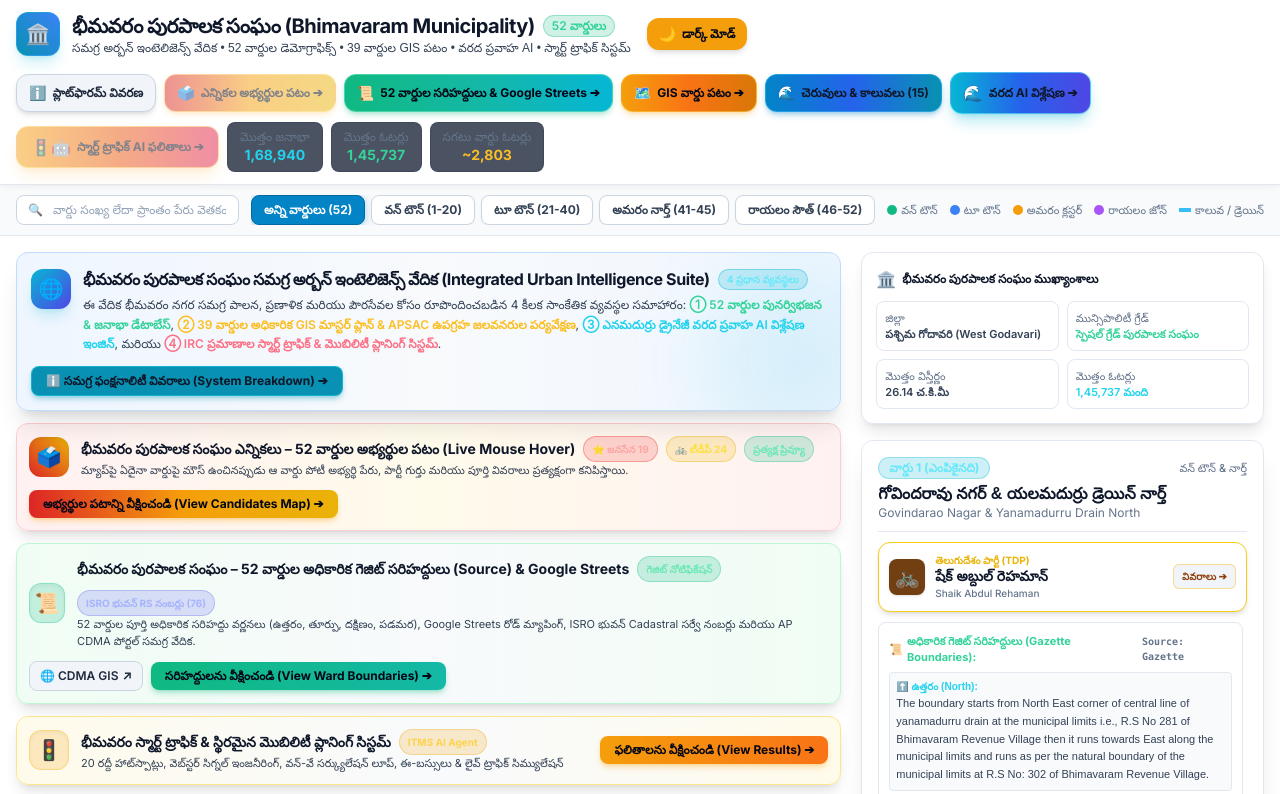
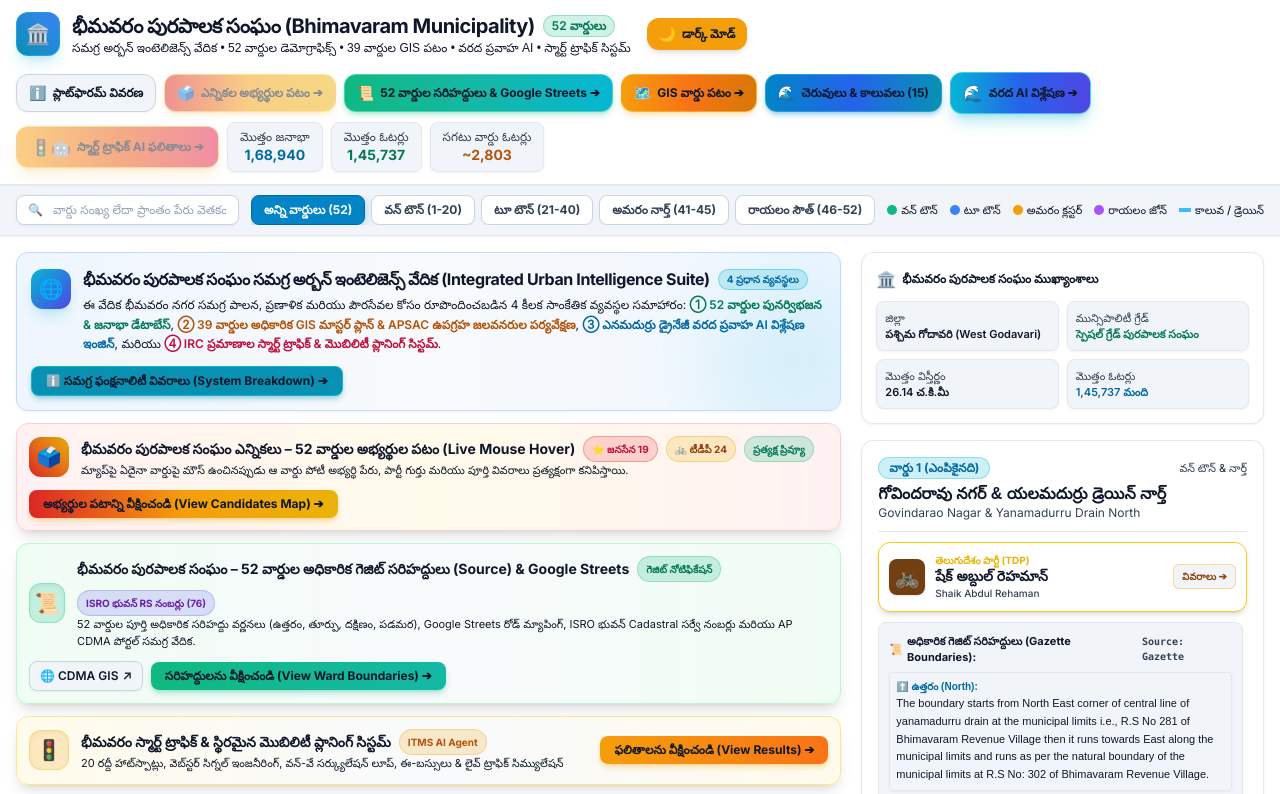
Before and after one commit to brkragents-arch/bhimavaram-municipal, a plain HTML site: page index.html in a window 1280 px wide. Shown: the top 794 px of the page. Drawn offline with nearby package versions, Linux system fonts and the light colour scheme; a web font is replaced by a local one.

Commit message:
fix(theme): ensure all cards and typography in light mode have high-contrast white backgrounds and legible text

```diff
--- a/assets/theme.css
+++ b/assets/theme.css
@@ -1,8 +1,11 @@
 /* ====================================================
    Bhimavaram Municipal Portal - Universal Light/Dark Theme Engine
+   Comprehensive Light & Dark Theme Design System
    ==================================================== */
 
-/* --- Light Mode Root Overrides --- */
+/* ====================================================
+   1. LIGHT MODE ROOT & GLOBAL BODY
+   ==================================================== */
 html.light,
 html.light body {
   background-color: #f8fafc !important;
@@ -10,7 +13,7 @@ html.light body {
   color-scheme: light;
 }
 
-/* Header & Navigation */
+/* Header & Top Navigation */
 html.light header,
 html.light #appHeader {
   background-color: #ffffff !important;
@@ -22,39 +25,67 @@ html.light #appHeader {
 html.light header h1,
 html.light header h2,
 html.light #appHeader h1,
-html.light #appHeader span.text-white {
+html.light #appHeader h2,
+html.light #appHeader span.text-white,
+html.light header span.text-white {
   color: #0f172a !important;
 }
 
-/* Sidebars & Sub-panels */
+/* Sidebars & Main View Panels */
 html.light #sidebarPanel,
 html.light #sidebarHeader,
 html.light #sidebarFooter,
 html.light #rightInfoPanel,
-html.light .bg-slate-900,
-html.light .bg-slate-900\/90,
-html.light .bg-slate-900\/95,
-html.light .bg-slate-950,
-html.light .bg-slate-950\/80,
-html.light .bg-slate-950\/90,
-html.light .bg-slate-950\/70,
-html.light .bg-slate-950\/60,
-html.light .bg-slate-950\/50,
-html.light .bg-slate-950\/40 {
-  background-color: #ffffff !important;
+html.light .w-full.lg\:w-\[480px\],
+html.light aside,
+html.light .tab-panel {
+  background-color: #f8fafc !important;
   border-color: #e2e8f0 !important;
   color: #0f172a !important;
 }
 
-html.light #wardsListContainer,
-html.light #candidatesListContainer {
-  background-color: #f1f5f9 !important;
+/* ====================================================
+   2. UNIVERSAL CARD & CONTAINER OVERRIDES
+   Uses Attribute Selectors to ensure 100% of Tailwind opacity / slash classes match
+   and strips dark gradients
+   ==================================================== */
+html.light [class*="bg-slate-950"],
+html.light [class*="bg-slate-900"],
+html.light [class*="bg-slate-800"],
+html.light [class*="from-slate-800"],
+html.light [class*="from-slate-900"],
+html.light [class*="from-slate-950"],
+html.light [class*="to-slate-800"],
+html.light [class*="to-slate-900"],
+html.light [class*="to-slate-950"],
+html.light .tab-panel > div,
+html.light .tab-panel div.rounded-xl {
+  background-color: #ffffff !important;
+  background-image: none !important;
+  border-color: #e2e8f0 !important;
+  color: #0f172a !important;
+  box-shadow: 0 1px 3px rgba(0, 0, 0, 0.05) !important;
 }
 
-/* Cards & Lists */
+/* Secondary nested sub-cards / compact item boxes */
+html.light [class*="bg-slate-800/80"],
+html.light [class*="bg-slate-900/60"],
+html.light [class*="bg-slate-900/80"],
+html.light [class*="bg-slate-950/60"],
+html.light [class*="bg-slate-950/70"],
+html.light .p-2\.5.rounded-lg,
+html.light .p-2.rounded {
+  background-color: #f1f5f9 !important;
+  background-image: none !important;
+  border-color: #e2e8f0 !important;
+  color: #1e293b !important;
+}
+
+/* Ward & Candidate Cards */
 html.light .ward-card,
 html.light .candidate-card,
-html.light [id^="ward-card-"] {
+html.light [id^="ward-card-"],
+html.light [id^="candidate-card-"] {
   background-color: #ffffff !important;
   border-color: #e2e8f0 !important;
   color: #0f172a !important;
@@ -73,14 +104,31 @@ html.light .ward-card.active-ward-card {
   border-color: #10b981 !important;
 }
 
-/* Text Colors */
+/* ====================================================
+   3. HIGH-CONTRAST TYPOGRAPHY IN LIGHT MODE
+   Guarantees 100% text visibility for Telugu & English
+   ==================================================== */
+html.light body,
+html.light p,
+html.light span,
+html.light div,
+html.light li,
+html.light td,
+html.light th,
+html.light label {
+  color: #0f172a;
+}
+
+/* Primary body & list text (deep slate - crystal clear on light cards) */
+html.light .text-slate-100,
+html.light .text-slate-200,
+html.light .text-slate-300 {
+  color: #0f172a !important;
+}
+
+/* Secondary & label text (medium dark slate) */
 html.light .text-slate-400,
 html.light .text-slate-500 {
-  color: #64748b !important;
-}
-
-html.light .text-slate-300,
-html.light .text-slate-200 {
   color: #334155 !important;
 }
 
@@ -88,57 +136,212 @@ html.light .text-white {
   color: #0f172a !important;
 }
 
-html.light strong.text-white,
-html.light span.text-white,
-html.light div.text-white {
+html.light strong,
+html.light b {
+  color: #0f172a !important;
+  font-weight: 700 !important;
+}
+
+/* Colored Accents tuned for high-contrast on light cards */
+html.light .text-amber-300,
+html.light .text-amber-400 {
+  color: #b45309 !important; /* Rich readable bronze/amber */
+}
+
+html.light .text-yellow-300,
+html.light .text-yellow-400,
+html.light .text-yellow-500 {
+  color: #92400e !important; /* Deep visible gold */
+}
+
+html.light .text-cyan-300,
+html.light .text-cyan-400,
+html.light .text-sky-300,
+html.light .text-sky-400 {
+  color: #0369a1 !important; /* Rich deep ocean blue/cyan */
+}
+
+html.light .text-emerald-300,
+html.light .text-emerald-400 {
+  color: #047857 !important; /* Rich forest green */
+}
+
+html.light .text-red-400,
+html.light .text-red-300,
+html.light .text-rose-400 {
+  color: #be123c !important; /* Deep crimson red */
+}
+
+html.light .text-purple-300,
+html.light .text-purple-400,
+html.light .text-indigo-300,
+html.light .text-indigo-400 {
+  color: #6b21a8 !important; /* Royal deep purple */
+}
+
+/* ====================================================
+   4. BORDERS & DIVIDERS
+   ==================================================== */
+html.light [class*="border-slate-800"],
+html.light [class*="border-slate-700"],
+html.light [class*="border-slate-600"],
+html.light [class*="divide-slate-800"] {
+  border-color: #e2e8f0 !important;
+}
+
+/* ====================================================
+   5. BUTTONS, TABS & FORM CONTROLS
+   ==================================================== */
+html.light button.bg-slate-800,
+html.light a.bg-slate-800,
+html.light .tab-btn,
+html.light .layer-btn {
+  background-color: #f1f5f9 !important;
+  color: #1e293b !important;
+  border: 1px solid #cbd5e1 !important;
+}
+
+html.light button.bg-slate-800:hover,
+html.light a.bg-slate-800:hover,
+html.light .tab-btn:hover,
+html.light .layer-btn:hover {
+  background-color: #e2e8f0 !important;
   color: #0f172a !important;
 }
 
-/* Borders */
-html.light .border-slate-800,
-html.light .border-slate-800\/80,
-html.light .border-slate-800\/60,
-html.light .border-slate-700,
-html.light .border-slate-700\/80 {
-  border-color: #e2e8f0 !important;
+/* Active tab highlight */
+html.light .tab-btn.bg-cyan-600,
+html.light .tab-btn.bg-amber-600,
+html.light .layer-btn.bg-amber-600,
+html.light .tab-btn.active {
+  background-color: #0284c7 !important;
+  color: #ffffff !important;
+  border-color: #0369a1 !important;
 }
 
-/* Buttons and Controls */
-html.light .bg-slate-800 {
+/* Inputs & Dropdowns */
+html.light input[type="text"],
+html.light input[type="search"],
+html.light input[type="number"],
+html.light input[type="file"],
+html.light select,
+html.light textarea {
+  background-color: #ffffff !important;
+  border-color: #cbd5e1 !important;
+  color: #0f172a !important;
+}
+
+html.light input[type="text"]::placeholder,
+html.light input[type="search"]::placeholder {
+  color: #94a3b8 !important;
+}
+
+/* Scenario Buttons */
+html.light .sc-btn,
+html.light button[onclick^="setScenario"] {
+  background-color: #ffffff !important;
+  border: 1px solid #cbd5e1 !important;
+  color: #1e293b !important;
+}
+
+html.light .sc-btn:hover,
+html.light button[onclick^="setScenario"]:hover {
+  background-color: #f8fafc !important;
+  border-color: #0284c7 !important;
+}
+
+/* ====================================================
+   6. TABLES & LIST CONTAINERS
+   ==================================================== */
+html.light table {
+  color: #0f172a !important;
+}
+
+html.light table thead,
+html.light table thead tr {
   background-color: #f1f5f9 !important;
   color: #1e293b !important;
   border-color: #cbd5e1 !important;
 }
 
-html.light .bg-slate-800:hover {
-  background-color: #e2e8f0 !important;
+html.light table thead th {
+  color: #1e293b !important;
+  font-weight: 700 !important;
 }
 
-html.light input[type="text"],
-html.light select {
+html.light table tbody tr {
   background-color: #ffffff !important;
-  border-color: #cbd5e1 !important;
-  color: #0f172a !important;
+  border-color: #e2e8f0 !important;
 }
 
-html.light input[type="text"]::placeholder {
-  color: #94a3b8 !important;
+html.light table tbody tr:hover {
+  background-color: #f8fafc !important;
 }
 
-/* Map Containers */
+html.light #wardsListContainer,
+html.light #candidatesListContainer {
+  background-color: #f8fafc !important;
+}
+
+/* ====================================================
+   7. MAPS, POPUPS & TOOLTIPS
+   ==================================================== */
 html.light #mapContainer,
 html.light #gisMap,
+html.light #floodMap,
 html.light #mapPanel {
   background: #e2e8f0 !important;
 }
 
-/* Number Badges */
+html.light .leaflet-popup-content-wrapper {
+  background: #ffffff !important;
+  color: #0f172a !important;
+  border: 1px solid #cbd5e1 !important;
+  box-shadow: 0 10px 25px -5px rgba(0, 0, 0, 0.15) !important;
+}
+
+html.light .leaflet-popup-tip {
+  background: #ffffff !important;
+}
+
+html.light .polling-station-popup {
+  background-color: #ffffff !important;
+  color: #0f172a !important;
+}
+
+html.light .polling-station-popup h3 {
+  color: #0f172a !important;
+}
+
+/* Floating Live Hover Cards */
+html.light #liveHoverCard,
+html.light #wardTooltip,
+html.light [id*="hoverCard"],
+html.light [id*="HoverCard"] {
+  background-color: #ffffff !important;
+  color: #0f172a !important;
+  border-color: #cbd5e1 !important;
+  box-shadow: 0 12px 30px -4px rgba(0, 0, 0, 0.18) !important;
+}
+
+/* Map Floating Overlays (Legends, Toolbars, Filters) */
+html.light .pointer-events-auto.bg-slate-900\/95,
+html.light .pointer-events-auto.bg-slate-900\/90,
+html.light .absolute.bg-slate-900\/90,
+html.light .absolute.bg-slate-900\/95 {
+  background-color: #ffffff !important;
+  border-color: #cbd5e1 !important;
+  color: #0f172a !important;
+  box-shadow: 0 10px 25px -5px rgba(0, 0, 0, 0.15) !important;
+}
+
+/* Number Badges on Map */
 html.light .ward-num-marker,
 html.light .ward-number-badge {
   background: #ffffff !important;
   border-color: #0284c7 !important;
   color: #0f172a !important;
-  box-shadow: 0 2px 6px rgba(0, 0, 0, 0.25) !important;
+  box-shadow: 0 2px 6px rgba(0, 0, 0, 0.2) !important;
 }
 
 html.light .ward-num-marker:hover,
@@ -150,49 +353,30 @@ html.light .ward-number-badge.active {
   color: #000000 !important;
 }
 
-/* Popups */
-html.light .leaflet-popup-content-wrapper {
-  background: #ffffff !important;
-  color: #0f172a !important;
-  border: 1px solid #cbd5e1 !important;
-  box-shadow: 0 10px 25px -5px rgba(0, 0, 0, 0.15) !important;
-}
-
-html.light .leaflet-popup-tip {
-  background: #ffffff !important;
-}
-
-/* Modals */
+/* ====================================================
+   8. MODALS & DRAWERS
+   ==================================================== */
 html.light #waterbodiesModal > div,
 html.light #systemOverviewModal > div,
-html.light #calibratorModal > div {
+html.light #calibratorModal > div,
+html.light #complaintModal > div,
+html.light #posterModal > div {
   background-color: #ffffff !important;
   border-color: #cbd5e1 !important;
   color: #0f172a !important;
   box-shadow: 0 25px 50px -12px rgba(0, 0, 0, 0.25) !important;
 }
 
-html.light #systemOverviewModal .bg-slate-950\/70,
-html.light #waterbodiesModal .bg-slate-950\/80,
-html.light #waterbodiesModal .bg-slate-950\/60 {
-  background-color: #f8fafc !important;
-  border-color: #e2e8f0 !important;
-  color: #0f172a !important;
-}
-
-html.light #waterbodiesModal thead {
-  background-color: #f1f5f9 !important;
-  border-color: #e2e8f0 !important;
-  color: #475569 !important;
-}
-
-html.light #indexWbSearchInput {
+html.light #aiAgentDrawer {
   background-color: #ffffff !important;
   border-color: #cbd5e1 !important;
   color: #0f172a !important;
+  box-shadow: -4px 0 24px rgba(0, 0, 0, 0.15) !important;
 }
 
-/* Custom Scrollbars in Light Mode */
+/* ====================================================
+   9. SCROLLBARS & FOOTER
+   ==================================================== */
 html.light ::-webkit-scrollbar-track {
   background: #f1f5f9 !important;
 }
@@ -206,19 +390,16 @@ html.light * {
   scrollbar-color: #cbd5e1 #f1f5f9 !important;
 }
 
-/* Footer */
 html.light footer,
 html.light #footerDisclaimer {
   background-color: #ffffff !important;
   border-color: #e2e8f0 !important;
-  color: #64748b !important;
+  color: #475569 !important;
 }
 
 /* ====================================================
-   Index.html - Dedicated Light Theme Overrides
+   10. INDEX.HTML SVG MAP & OVERVIEW BANNERS
    ==================================================== */
-
-/* SVG Map Wrapper & Canvas in Light Mode */
 html.light #mapSvgWrapper {
   background-color: #f8fafc !important;
   border-color: #cbd5e1 !important;
@@ -240,10 +421,9 @@ html.light #bhimavaramWardMap g[stroke="#1e293b"] {
 
 html.light #bhimavaramWardMap text[fill="#475569"],
 html.light #bhimavaramWardMap text[fill="#334155"] {
-  fill: #64748b !important;
+  fill: #334155 !important;
 }
 
-/* Overview Feature Banners on Index.html */
 html.light .from-slate-900.via-indigo-950\/70 {
   background: linear-gradient(to right, #eff6ff, #f8fafc, #eff6ff) !important;
   border-color: #bfdbfe !important;
@@ -267,18 +447,6 @@ html.light .from-amber-950\/80.via-slate-900.to-orange-950\/80 {
 html.light .from-cyan-950.via-slate-900.to-indigo-950 {
   background: linear-gradient(to right, #f0f9ff, #f8fafc, #f0f9ff) !important;
   border-color: #bae6fd !important;
-}
-
-/* Controls bar & Search */
-html.light .bg-slate-900\/60 {
-  background-color: #f8fafc !important;
-  border-color: #e2e8f0 !important;
-}
-
-html.light #wardSearch {
-  background-color: #ffffff !important;
-  border-color: #cbd5e1 !important;
-  color: #0f172a !important;
 }
 
 /* Zone Filter Buttons on Index.html */
@@ -335,34 +503,3 @@ html.light [id^="pill-ward-"].selected {
   color: #0f172a !important;
   font-weight: 800 !important;
 }
-
-/* Demographics Panel on Index.html */
-html.light #ward-card,
-html.light #demographics-panel,
-html.light #sideWardDetails,
-html.light .lg\:col-span-4 > div {
-  background-color: #ffffff !important;
-  border-color: #e2e8f0 !important;
-  color: #0f172a !important;
-}
-
-html.light #wardTooltip {
-  background-color: #ffffff !important;
-  color: #0f172a !important;
-  border-color: #cbd5e1 !important;
-  box-shadow: 0 10px 25px -5px rgba(0, 0, 0, 0.15) !important;
-}
-
-html.light .ward-num-text {
-  fill: #0f172a !important;
-}
-
-html.light .ward-name-text {
-  fill: #334155 !important;
-}
-
-html.light #detailDemographicsWardBadge {
-  background-color: #e0f2fe !important;
-  color: #0369a1 !important;
-  border-color: #7dd3fc !important;
-}
```
